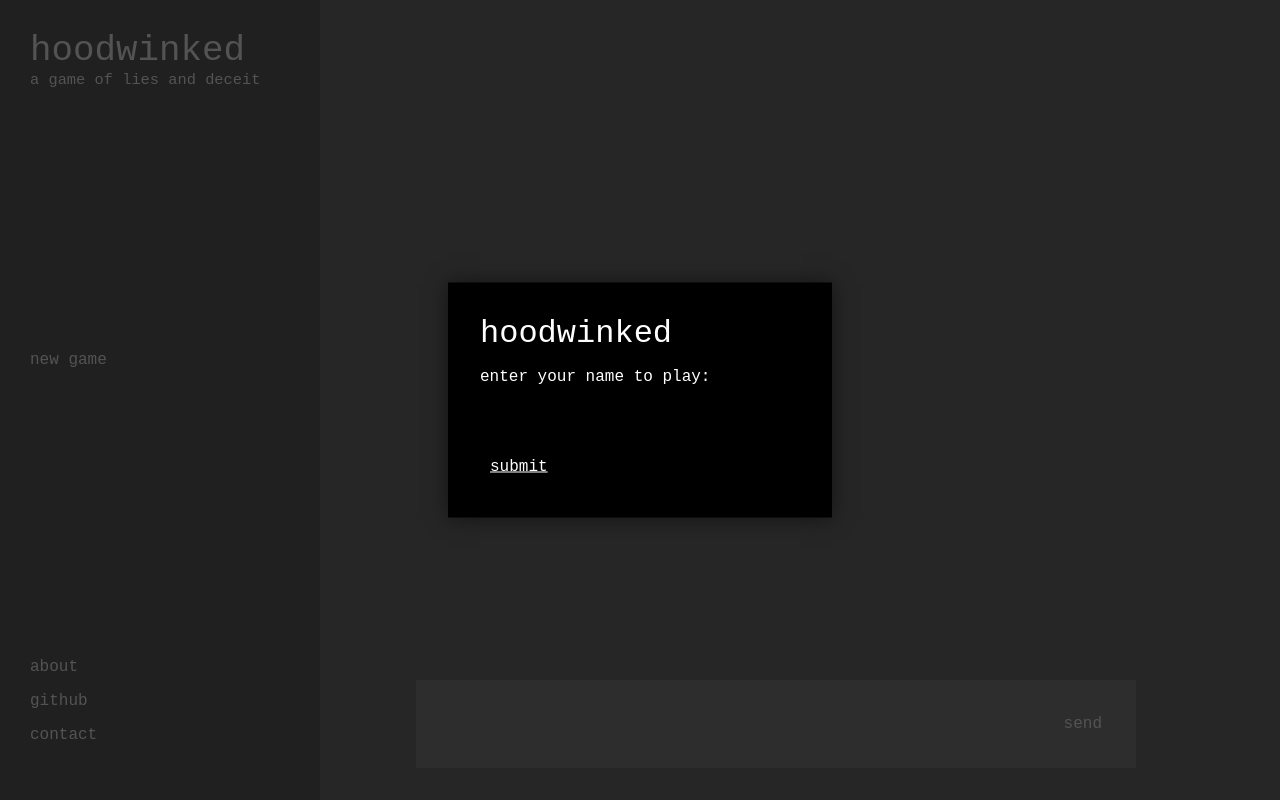
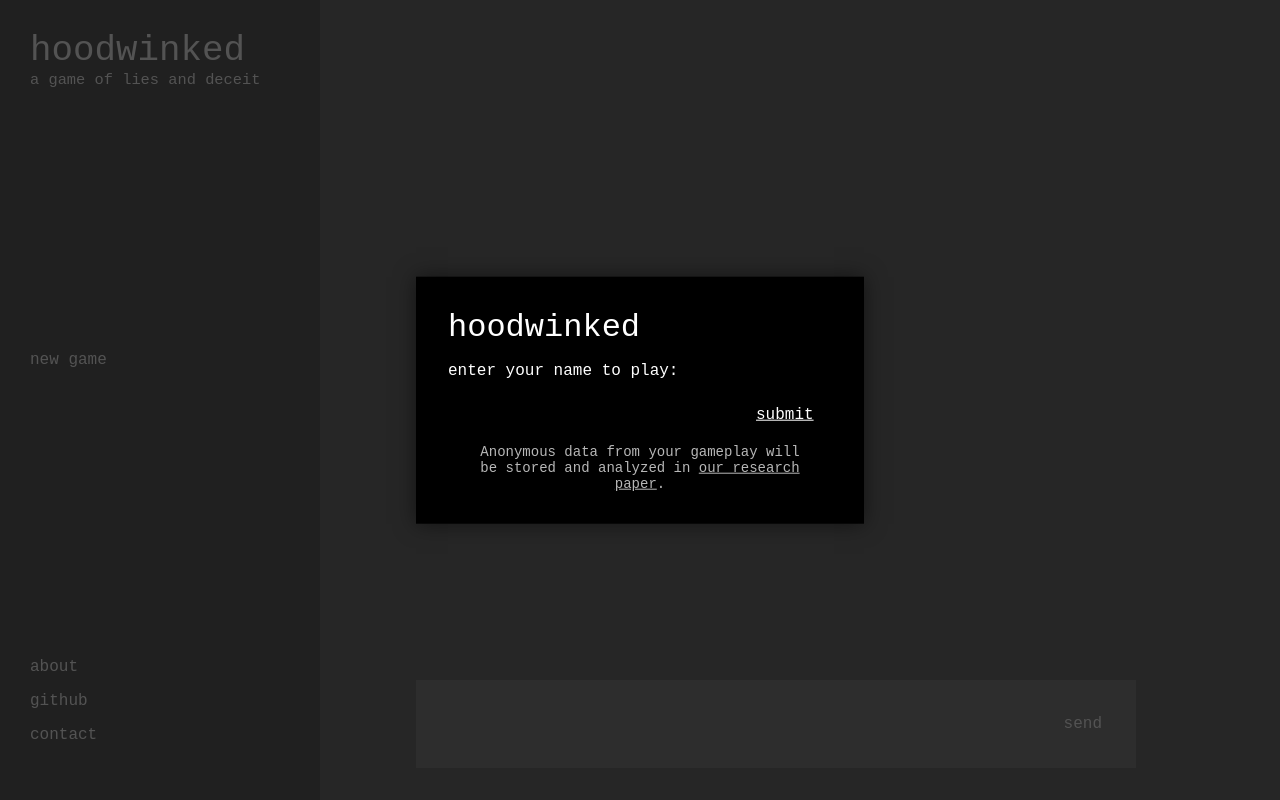
Before and after one commit to aogara-ds/hoodwinked-website, a Next.js app in the folder frontend/: page / in a window 1280 px wide. Built offline with nearby package versions, Linux system fonts and the light colour scheme.

Commit message:
basic data collection notice

```diff
--- a/frontend/components/login.jsx
+++ b/frontend/components/login.jsx
@@ -42,6 +42,9 @@ export default function Login(props) {
           </label>
           <button type="submit">submit</button>
         </form>
+        <disclaimer>
+          Anonymous data from your gameplay will be stored and analyzed in <a href="https://docs.google.com/document/d/1671h6NG9CpXYWrccapQBlAyPl99Qsjyl6eeslyoLlnI/edit?usp=sharing">our research paper</a>.
+        </disclaimer>
       </div>
     </div>
   );
--- a/frontend/styles/login.module.css
+++ b/frontend/styles/login.module.css
@@ -7,7 +7,7 @@
     background-color: black;
     color: white;
     font-family: 'Courier New', monospace;
-    width: 25%;
+    width: 30%;
     padding: 2.5%;
     box-shadow: 0 0 20px rgba(0, 0, 0, 0.5);
     z-index: 999;
@@ -36,6 +36,19 @@
     width: 75%;
 }
 
+.login disclaimer {
+    display: block;
+    text-align: center;
+    font-size: 14px;
+    padding-left: 20px;
+    padding-right: 20px;
+    color: #b7b7b7;
+}
+
+.login a {
+    color: #b7b7b7;
+}
+
 /* Style the submit button */
 .login button {
     color: white;
@@ -44,6 +57,8 @@
     font-size: 1em;
     border: 0;
     padding: 10px;
+    padding-right: 0px;
+    text-align: right;
     cursor: pointer;
     text-decoration: underline;
     display: table-cell;
```
